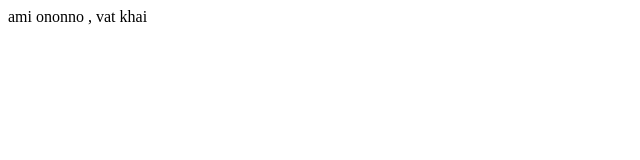
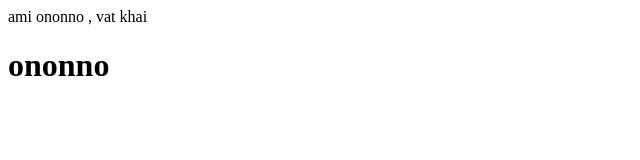
Before and after one commit to ArfinAlEusuf/Web-design, a plain HTML site: page index.html in a window 1280 px wide. Shown: the whole page, without its empty margins (0-640 px from the left). Drawn offline with Linux system fonts and the light colour scheme.

Commit message:
ami aro lakchi

```diff
--- a/index.html
+++ b/index.html
@@ -7,5 +7,6 @@
 </head>
 <body>
     ami ononno , vat khai
+    <h1>ononno</h1>
 </body>
 </html>
```
